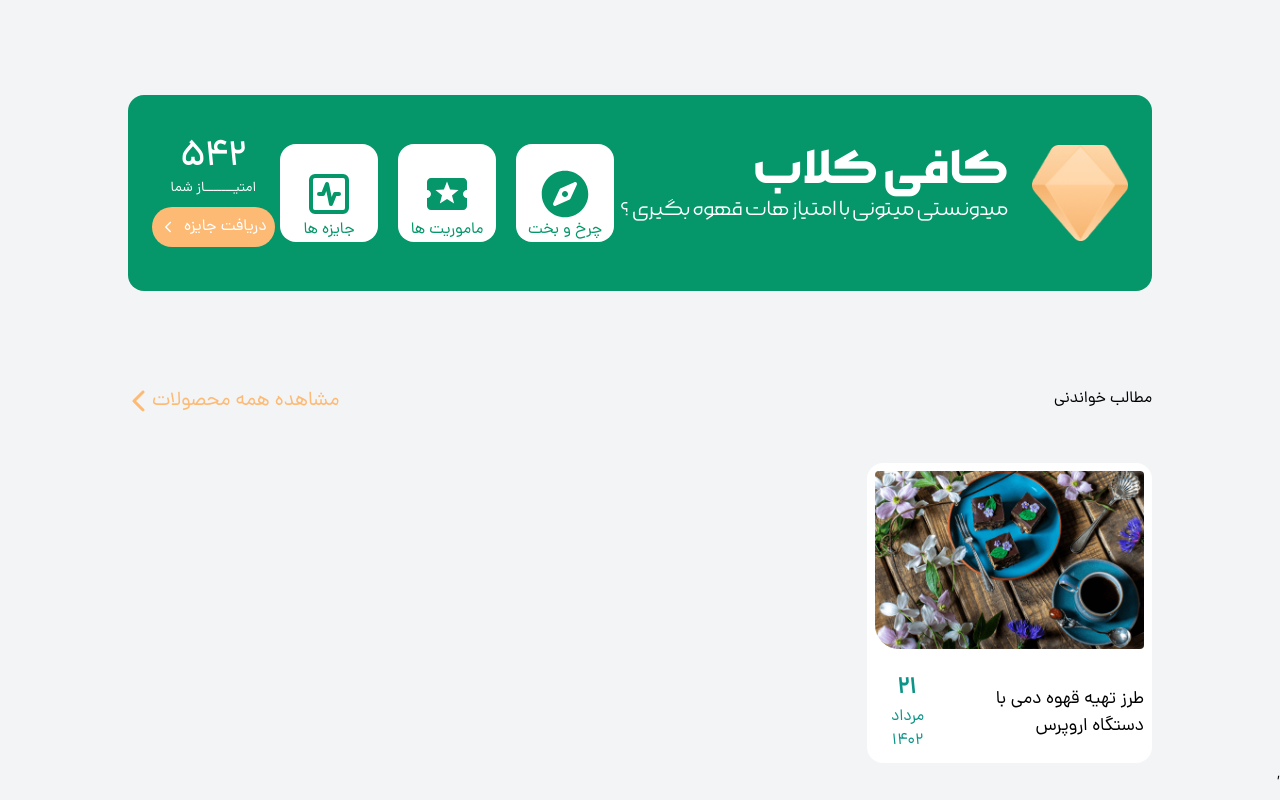
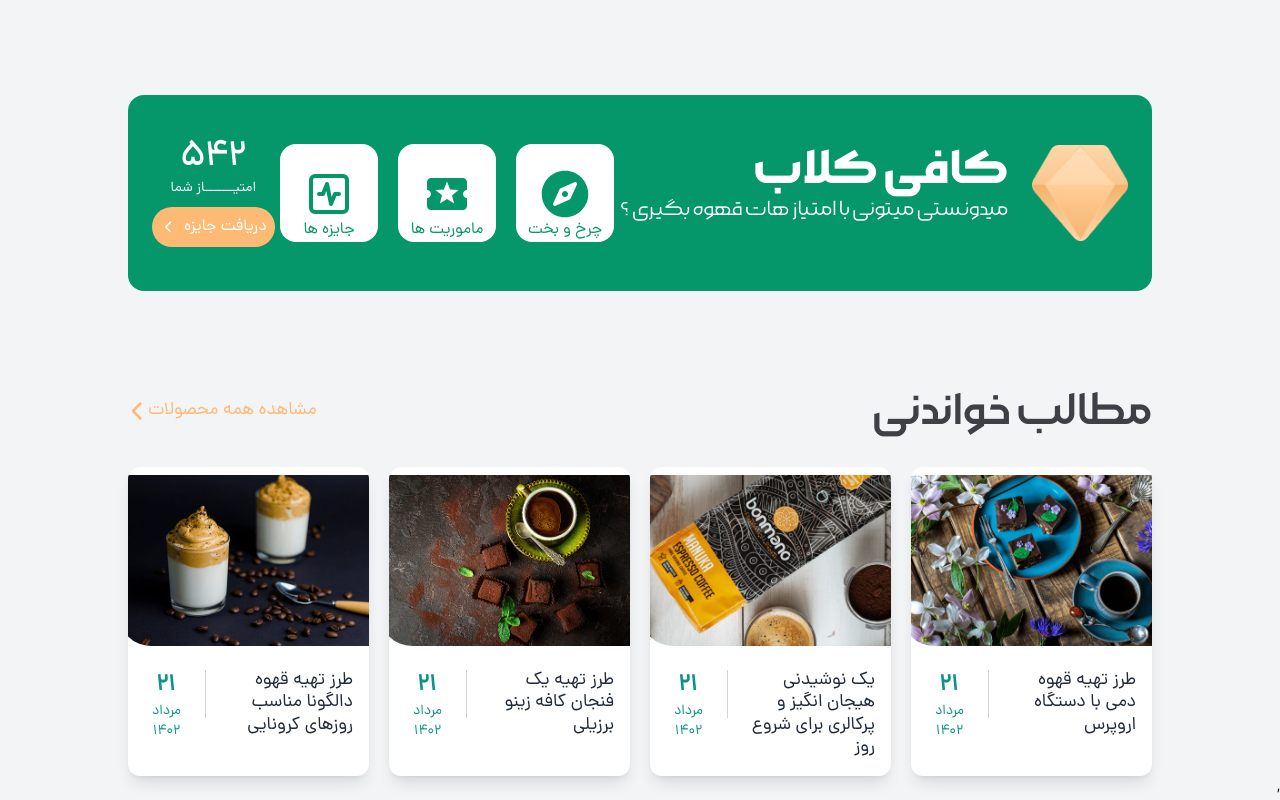
Before and after one commit to mahdi-bayati-dev/Coffee-Shop, a React (Create React App) app: page / in a window 1280 px wide. Shown: the part 3287-4087 px from the top of the page. Built offline with nearby package versions, Linux system fonts and the light colour scheme.

Commit message:
add article

```diff
--- a/src/Components/Article/ArticleBox/ArticleBox.js
+++ b/src/Components/Article/ArticleBox/ArticleBox.js
@@ -1,35 +1,52 @@
 import React from "react";
 
-function ArticleBox() {
+function parseDate(dateString) {
+  const date = new Date(dateString);
+  const day = date.toLocaleDateString("fa-IR", { day: "numeric" });
+  const month = date.toLocaleDateString("fa-IR", { month: "long" });
+  const year = date.toLocaleDateString("fa-IR", { year: "numeric" });
+  return { day, month, year };
+}
+function ArticleBox({ title, img, time }) {
+  const { day, month, year } = parseDate(time);
+
   return (
-    <div className="bg-white rounded-2xl mt-12 w-[285px] h-[300px] relative overflow-hidden">
-      {/* تصویر */}
-      <div className="relative group">
+    <div className="bg-white dark:bg-zinc-700 rounded-xl shadow-lg overflow-hidden w-full max-w-[350px] sm:max-w-[300px] mx-auto flex flex-row sm:flex-col items-center">
+      <div className="w-[220px] sm:w-[275px] h-[130px] sm:h-[187px] p-2">
         <img
-          src="./CoffeeShop-Files/blogs/blog-1.png"
-          alt=""
-          className="p-2 rounded-bl-4x1 rounded-xl"
+          src={img}
+          alt="عکس مقاله"
+          className="w-full h-full object-cover rounded-bl-4x1 rounded-lg"
         />
-        {/* لایه رنگی */}
-        <div className="absolute inset-0 bg-orange-200 opacity-0 group-hover:opacity-50 transition-opacity duration-300 m-2 rounded-bl-4x1 "></div>
-        {/* متن در وسط */}
-        <span className="absolute inset-0 flex items-center justify-center text-white font-bold text-xl opacity-0 group-hover:opacity-100 transition-opacity duration-300">
-          <img src="./img/svgs/app-logo-type.svg" alt=""  className=""/>
-        </span>
       </div>
+      <div className="flex flex-col sm:flex-row justify-between p-4 w-2/3 sm:w-full">
+        {/* عنوان */}
+        <a
+          href="/"
+          className="text-right text-gray-800 dark:text-white text-lg font-medium leading-tight"
+        >
+          {title}
+        </a>
 
-      {/* متن و تاریخ */}
-      <div className="flex p-2 justify-between items-center">
-        {/* متن */}
-        <p className="text-[18px] text-right w-48">
-          طرز تهیه قهوه دمی با دستگاه اروپرس
-        </p>
+        {/* خط جداکننده */}
+        <div className="w-full h-[1px] bg-gray-300 sm:w-[1px] sm:h-12 sm:mx-4 my-4 sm:my-0"></div>
 
-        {/* تاریخ */}
-        <div className="flex flex-col px-4 py-2 text-teal-600">
-          <span className="font-DemiBold text-2xl">21</span>
-          <span>مرداد</span>
-          <span>1402</span>
+        {/* تاریخ و دکمه در حالت موبایل */}
+        <div className="flex items-center justify-between sm:flex-col px-1 sm:px-2 sm:px-0 w-full sm:w-auto">
+          {/* تاریخ */}
+          <div className="flex flex-row sm:flex-col gap-x-[2px] justify-between text-teal-600">
+            <span className="text-xs  sm:text-2xl sm:font-DemiBold">{day}</span>
+            <span className="text-xs sm:text-sm">{month}</span>
+            <span className="text-xs sm:text-sm">{year}</span>
+          </div>
+
+          {/* دکمه مطالعه */}
+          <a
+            href="/"
+            className=" bg-orange-50 text-orange-500 rounded-lg px-4 py-1 text-sm hover:bg-orange-100 block sm:hidden"
+          >
+            مطالعه
+          </a>
         </div>
       </div>
     </div>
--- a/src/Components/Article/ArticleContainer/ArticleContainer.js
+++ b/src/Components/Article/ArticleContainer/ArticleContainer.js
@@ -1,22 +1,46 @@
 import React from "react";
 import { FaChevronLeft } from "react-icons/fa6";
 import ArticleBox from "../ArticleBox/ArticleBox";
+
 function ArticleContainer() {
   return (
     <div className="container mt-24 px-4 sm:px-8 md:px-16 lg:px-24 xl:px-32">
       <div>
-        <div className="flex justify-between">
-          <h2>مطالب خواندنی</h2>
+        {/* بخش عنوان و لینک */}
+        <div className="flex justify-between items-center mb-8">
+          <h2 className="font-Morabba-Medium text-2xl sm:text-3xl md:text-4xl lg:text-5xl text-zinc-700 dark:text-white">
+            مطالب خواندنی
+          </h2>
           <div className="flex items-center text-orange-300">
-            <a href="/" className="text-base sm:text-lg md:text-xl">
+            <a href="/" className="text-sm sm:text-base md:text-lg">
               مشاهده همه محصولات
             </a>
-            <FaChevronLeft className="text-xl sm:text-2xl" />
+            <FaChevronLeft className="text-lg sm:text-xl md:text-xl" />
           </div>
         </div>
-        <div>
-            <ArticleBox/>
 
+        {/* گرید مطالب */}
+        <div className="grid grid-cols-1 sm:grid-cols-2 lg:grid-cols-3 xl:grid-cols-4 gap-5">
+          <ArticleBox
+            title="طرز تهیه قهوه دمی با دستگاه اروپرس"
+            img="CoffeeShop-Files/blogs/blog-1.png"
+            time="2023-08-12T15:30:00Z"
+          />
+          <ArticleBox
+            title="یک نوشیدنی هیجان انگیز و پرکالری برای شروع روز"
+            img="CoffeeShop-Files/blogs/blog-2.png"
+            time="2023-08-12T15:30:00Z"
+          />
+          <ArticleBox
+            title="طرز تهیه یک فنجان کافه زینو برزیلی"
+            img="CoffeeShop-Files/blogs/blog-3.png"
+            time="2023-08-12T15:30:00Z"
+          />
+          <ArticleBox
+            title="طرز تهیه قهوه دالگونا مناسب روز‌های کرونایی"
+            img="CoffeeShop-Files/blogs/blog-4.png"
+            time="2023-08-12T15:30:00Z"
+          />
         </div>
       </div>
     </div>
```
Also changed, not shown: src/Components/Article/ArticleBox/ArticleBox.css (added), 1 other file (tests, documents, lock files or other folders).
